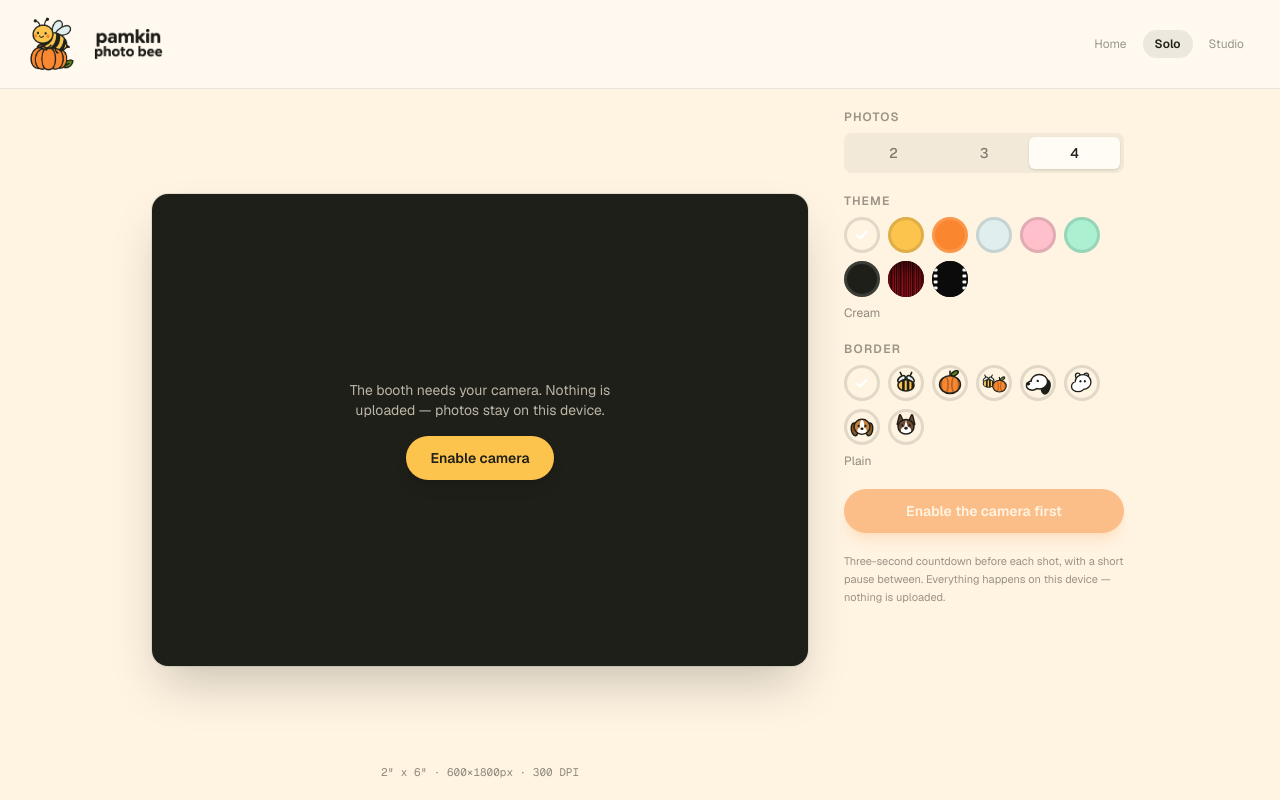
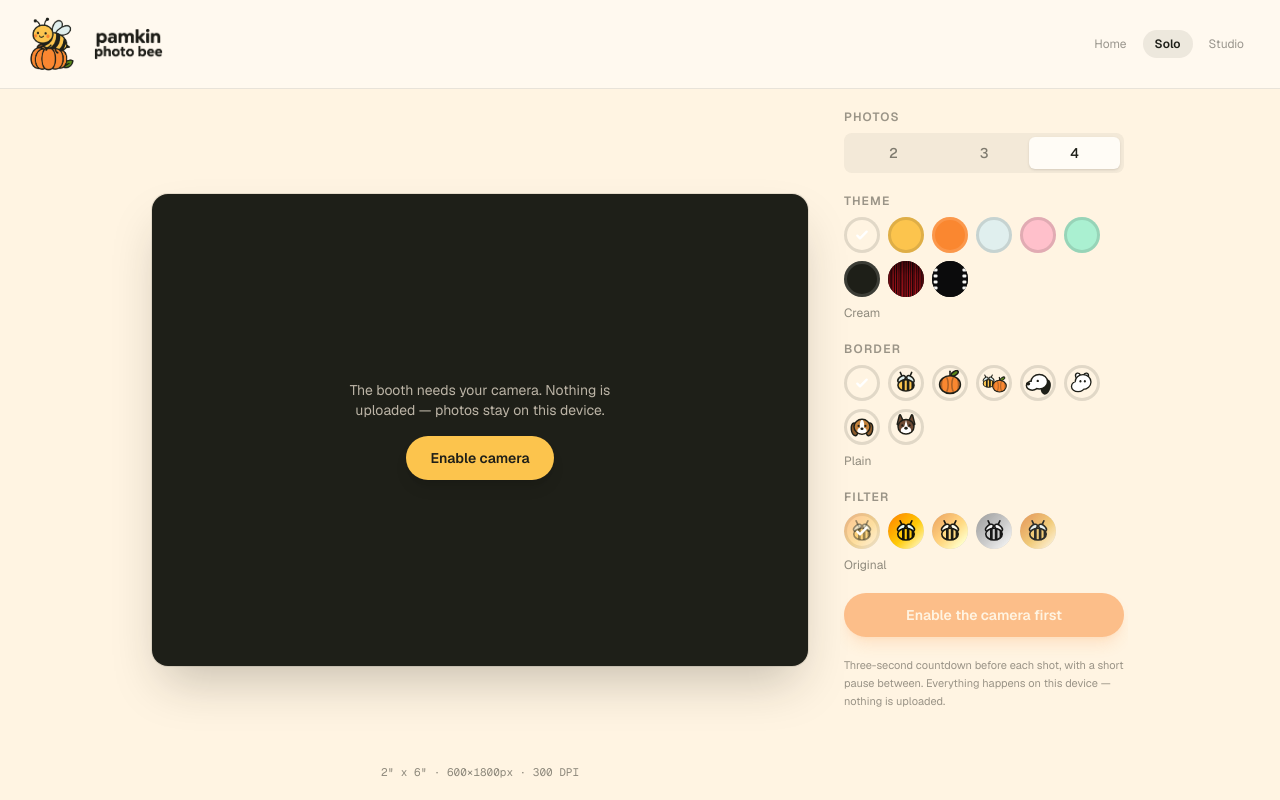
Before and after one commit to johngabbb/photobooth-v2, a Next.js app: page /solo in a window 1280 px wide. Built offline with nearby package versions, Linux system fonts and the light colour scheme.

Commit message:
Gives access to 2nd user

```diff
--- a/src/components/Booth.tsx
+++ b/src/components/Booth.tsx
@@ -8,6 +8,7 @@ import {
   PrimaryButton,
   SecondaryButton,
   BorderPicker,
+  FilterPicker,
   Segmented,
   ThemePicker,
   todayLabel,
@@ -15,7 +16,16 @@ import {
 import { useCamera } from "@/lib/camera";
 import { captureFrame, emptyShots } from "@/lib/capture";
 import { cardFilename, downloadCard } from "@/lib/download";
-import { BORDERS, PHOTO_COUNTS, THEMES, findBorder, findTheme, layoutFor } from "@/lib/layouts";
+import {
+  BORDERS,
+  FILTERS,
+  PHOTO_COUNTS,
+  THEMES,
+  findBorder,
+  findFilter,
+  findTheme,
+  layoutFor,
+} from "@/lib/layouts";
 import { slotRects } from "@/lib/render";
 import { useBrandMark } from "@/lib/useBrandMark";
 import type { RenderInput, Shot } from "@/lib/types";
@@ -46,6 +56,7 @@ export function Booth() {
   const [count, setCount] = useState(4);
   const [themeId, setThemeId] = useState(THEMES[0].id);
   const [borderId, setBorderId] = useState(BORDERS[0].id);
+  const [filterId, setFilterId] = useState(FILTERS[0].id);
   const [caption, setCaption] = useState(todayLabel);
   // Default on: the preview is mirrored, so mirroring the output means the card
   // matches what you were looking at while posing.
@@ -165,8 +176,9 @@ export function Booth() {
       mirror,
       logo: mark,
       border: findBorder(borderId).motif,
+      filter: findFilter(filterId).css,
     }),
-    [layout, theme, caption, shots, mirror, mark, borderId],
+    [layout, theme, caption, shots, mirror, mark, borderId, filterId],
   );
 
   const preview: RenderInput = useMemo(
@@ -244,6 +256,10 @@ export function Booth() {
               <BorderPicker value={borderId} onChange={setBorderId} theme={theme} />
             </Field>
 
+            <Field label="Filter">
+              <FilterPicker value={filterId} onChange={setFilterId} />
+            </Field>
+
             <PrimaryButton onClick={startSession} disabled={!ready}>
               {ready ? `Take ${count} photos` : "Enable the camera first"}
             </PrimaryButton>
@@ -286,6 +302,10 @@ export function Booth() {
 
             <Field label="Border">
               <BorderPicker value={borderId} onChange={setBorderId} theme={theme} />
+            </Field>
+
+            <Field label="Filter">
+              <FilterPicker value={filterId} onChange={setFilterId} />
             </Field>
 
             <Field label="Caption">
--- a/src/components/CardStudio.tsx
+++ b/src/components/CardStudio.tsx
@@ -6,12 +6,22 @@ import {
   Field,
   PrimaryButton,
   BorderPicker,
+  FilterPicker,
   Segmented,
   ThemePicker,
   todayLabel,
 } from "@/components/Controls";
 import { cardFilename, downloadCard } from "@/lib/download";
-import { BORDERS, PHOTO_COUNTS, THEMES, findBorder, findTheme, layoutFor } from "@/lib/layouts";
+import {
+  BORDERS,
+  FILTERS,
+  PHOTO_COUNTS,
+  THEMES,
+  findBorder,
+  findFilter,
+  findTheme,
+  layoutFor,
+} from "@/lib/layouts";
 import { placeholderShots } from "@/lib/placeholders";
 import { useBrandMark } from "@/lib/useBrandMark";
 import type { CardMode, RenderInput, Shot } from "@/lib/types";
@@ -35,6 +45,7 @@ export function CardStudio() {
   const [count, setCount] = useState<number>(4);
   const [themeId, setThemeId] = useState(THEMES[0].id);
   const [borderId, setBorderId] = useState(BORDERS[0].id);
+  const [filterId, setFilterId] = useState(FILTERS[0].id);
   const [mirror, setMirror] = useState(false);
   const [caption, setCaption] = useState(todayLabel);
   const [busy, setBusy] = useState(false);
@@ -55,8 +66,9 @@ export function CardStudio() {
       mirror,
       logo: mark,
       border: findBorder(borderId).motif,
+      filter: findFilter(filterId).css,
     }),
-    [layout, theme, caption, shots, mirror, mark, borderId],
+    [layout, theme, caption, shots, mirror, mark, borderId, filterId],
   );
 
   const preview: RenderInput = useMemo(
@@ -118,6 +130,10 @@ export function CardStudio() {
           <BorderPicker value={borderId} onChange={setBorderId} theme={theme} />
         </Field>
 
+        <Field label="Filter">
+          <FilterPicker value={filterId} onChange={setFilterId} />
+        </Field>
+
         <Field label="Caption">
           <input
             value={caption}
--- a/src/components/Controls.tsx
+++ b/src/components/Controls.tsx
@@ -1,8 +1,9 @@
 "use client";
 
 import { useEffect, useRef } from "react";
-import { BORDERS, THEMES, findBorder, findTheme } from "@/lib/layouts";
-import { drawBackdrop, drawMotif } from "@/lib/render";
+import { BRAND } from "@/lib/brand";
+import { BORDERS, FILTERS, THEMES, findBorder, findFilter, findTheme } from "@/lib/layouts";
+import { drawBackdrop, drawFilterSample, drawMotif } from "@/lib/render";
 import type { BorderMotif, CardBackdrop, CardTheme } from "@/lib/types";
 
 /**
@@ -145,6 +146,98 @@ function BackdropSwatch({
     // twenty-fifth — scaled up here so the sprockets stay visible at 36px.
     drawBackdrop(ctx, backdrop, size, size, size * 0.2);
   }, [backdrop, size]);
+
+  return (
+    <canvas
+      ref={ref}
+      aria-hidden
+      className="col-start-1 row-start-1 rounded-full"
+      style={{ width: size, height: size }}
+    />
+  );
+}
+
+/**
+ * Photo looks. The swatch is a filtered sample rather than a colour, so the row
+ * shows what each option does instead of asking you to guess from its name.
+ */
+export function FilterPicker({
+  value,
+  onChange,
+}: {
+  value: string;
+  onChange: (id: string) => void;
+}) {
+  const selected = findFilter(value);
+
+  return (
+    <div className="flex flex-col gap-2">
+      <div className="flex flex-wrap gap-2">
+        {FILTERS.map((f) => {
+          const active = f.id === value;
+          return (
+            <button
+              key={f.id}
+              type="button"
+              onClick={() => onChange(f.id)}
+              aria-label={f.name}
+              aria-pressed={active}
+              title={f.name}
+              className="grid h-9 w-9 place-items-center overflow-hidden rounded-full outline-offset-2 transition duration-200 ease-out hover:scale-110 focus-visible:outline-2 focus-visible:outline-ink/40 motion-reduce:transition-none motion-reduce:hover:scale-100"
+              style={{ boxShadow: `inset 0 0 0 3px ${BRAND.ink}22` }}
+            >
+              <FilterSwatch css={f.css} size={36} dim={active} />
+              {active && (
+                <svg
+                  viewBox="0 0 24 24"
+                  aria-hidden
+                  className="theme-tick col-start-1 row-start-1 h-4 w-4 self-center justify-self-center"
+                  fill="none"
+                  stroke="#ffffff"
+                  strokeWidth={3.5}
+                  strokeLinecap="round"
+                  strokeLinejoin="round"
+                >
+                  <path d="M5 13l4 4L19 7" />
+                </svg>
+              )}
+            </button>
+          );
+        })}
+      </div>
+
+      <span className="text-xs text-ink/50">{selected.name}</span>
+    </div>
+  );
+}
+
+function FilterSwatch({
+  css,
+  size,
+  dim,
+}: {
+  css: string | null;
+  size: number;
+  dim: boolean;
+}) {
+  const ref = useRef<HTMLCanvasElement>(null);
+
+  useEffect(() => {
+    const canvas = ref.current;
+    if (!canvas) return;
+
+    const dpr = window.devicePixelRatio || 1;
+    canvas.width = Math.round(size * dpr);
+    canvas.height = Math.round(size * dpr);
+
+    const ctx = canvas.getContext("2d");
+    if (!ctx) return;
+
+    ctx.setTransform(dpr, 0, 0, dpr, 0, 0);
+    ctx.clearRect(0, 0, size, size);
+    ctx.globalAlpha = dim ? 0.45 : 1;
+    drawFilterSample(ctx, css, size);
+  }, [css, size, dim]);
 
   return (
     <canvas
--- a/src/components/Room.tsx
+++ b/src/components/Room.tsx
@@ -9,6 +9,7 @@ import {
   PrimaryButton,
   SecondaryButton,
   BorderPicker,
+  FilterPicker,
   Segmented,
   ThemePicker,
   todayLabel,
@@ -17,7 +18,7 @@ import { useCamera } from "@/lib/camera";
 import { XL_QUERY, useMediaQuery } from "@/lib/useMediaQuery";
 import { captureFrame, emptyShots } from "@/lib/capture";
 import { cardFilename, downloadCard } from "@/lib/download";
-import { PHOTO_COUNTS, findBorder, findTheme, layoutFor } from "@/lib/layouts";
+import { PHOTO_COUNTS, findBorder, findFilter, findTheme, layoutFor } from "@/lib/layouts";
 import { slotRects } from "@/lib/render";
 import { useBrandMark } from "@/lib/useBrandMark";
 import { useSession } from "@/lib/session/useSession";
@@ -95,6 +96,10 @@ export function Room({ code }: { code: string }) {
   const border = useMemo(
     () => findBorder(settings.borderId).motif,
     [settings.borderId],
+  );
+  const filter = useMemo(
+    () => findFilter(settings.filterId).css,
+    [settings.filterId],
   );
 
   // The stage shows the whole slot now — both halves side by side — so the preview
@@ -241,8 +246,9 @@ export function Room({ code }: { code: string }) {
       mirror,
       logo: mark,
       border,
+      filter,
     }),
-    [layout, theme, caption, shots, mirror, mark, border],
+    [layout, theme, caption, shots, mirror, mark, border, filter],
   );
 
   const preview: RenderInput = useMemo(
@@ -319,6 +325,18 @@ export function Room({ code }: { code: string }) {
               ? `Photo ${Math.min(filled + 1, count)} of ${count}`
               : `You are ${ROLE_LABEL[role]} · live preview of one ${layout.physical} slot`}
         </p>
+
+        {/* Anchored under the cameras rather than in the controls pane, which
+            scrolls — the one control you reach for should never be scrolled off.
+            `shrink-0` keeps it at full height and lets the stage above absorb the
+            space instead. */}
+        {isHost && !started && (
+          <div className="shrink-0">
+            <PrimaryButton onClick={startSession} disabled={!canStart}>
+              {canStart ? `Take ${count} photos together` : "Waiting…"}
+            </PrimaryButton>
+          </div>
+        )}
       </div>
 
       <aside className="pane-scroll flex min-h-0 flex-col gap-5 overflow-y-auto px-1 xl:order-1">
@@ -368,7 +386,9 @@ export function Room({ code }: { code: string }) {
 
         {!started && (
           <>
-            <Field label={isHost ? "Photos" : "Photos (set by host)"}>
+            {/* Both people can change these — every edit is broadcast as a patch
+                and merged on both devices. Only the countdown stays host-only. */}
+            <Field label="Photos">
               <Segmented
                 options={PHOTO_COUNTS.map((n) => ({
                   value: String(n),
@@ -376,27 +396,29 @@ export function Room({ code }: { code: string }) {
                 }))}
                 value={String(count)}
                 onChange={(v) => session.updateSettings({ count: Number(v) })}
-                disabled={!isHost}
               />
             </Field>
 
-            <Field label={isHost ? "Theme" : "Theme (set by host)"}>
-              <div className={isHost ? "" : "pointer-events-none opacity-60"}>
+            <Field label="Theme">
               <ThemePicker
                 value={settings.themeId}
                 onChange={(id) => session.updateSettings({ themeId: id })}
               />
-              </div>
             </Field>
 
-            <Field label={isHost ? "Border" : "Border (set by host)"}>
-              <div className={isHost ? "" : "pointer-events-none opacity-60"}>
+            <Field label="Border">
               <BorderPicker
                 value={settings.borderId}
                 onChange={(id) => session.updateSettings({ borderId: id })}
                 theme={theme}
               />
-              </div>
+            </Field>
+
+            <Field label="Filter">
+              <FilterPicker
+                value={settings.filterId}
+                onChange={(id) => session.updateSettings({ filterId: id })}
+              />
             </Field>
           </>
         )}
@@ -457,9 +479,6 @@ export function Room({ code }: { code: string }) {
             bothReady={bothReady}
             peerSynced={Boolean(peer?.clockSynced)}
             isHost={isHost}
-            canStart={canStart}
-            count={count}
-            onStart={startSession}
             rttMs={session.clock.rttMs}
             synced={session.clock.synced}
           />
@@ -499,6 +518,7 @@ export function Room({ code }: { code: string }) {
   );
 }
 
+/** Status only — the start button lives under the cameras, not in this pane. */
 function StatusPanel({
   started,
   waitingForPeer,
@@ -506,9 +526,6 @@ function StatusPanel({
   bothReady,
   peerSynced,
   isHost,
-  canStart,
-  count,
-  onStart,
   rttMs,
   synced,
 }: {
@@ -518,9 +535,6 @@ function StatusPanel({
   bothReady: boolean;
   peerSynced: boolean;
   isHost: boolean;
-  canStart: boolean;
-  count: number;
-  onStart: () => void;
   rttMs: number;
   synced: boolean;
 }) {
@@ -568,12 +582,6 @@ function StatusPanel({
           </p>
         )}
       </div>
-
-      {isHost && (
-        <PrimaryButton onClick={onStart} disabled={!canStart}>
-          {canStart ? `Take ${count} photos together` : "Waiting…"}
-        </PrimaryButton>
-      )}
     </>
   );
 }
--- a/src/lib/layouts.ts
+++ b/src/lib/layouts.ts
@@ -1,5 +1,5 @@
 import { BRAND, SPECIAL, STOCK, mixHex } from "./brand";
-import type { CardBorder, CardTheme, Layout } from "./types";
+import type { CardBorder, CardFilter, CardTheme, Layout } from "./types";
 
 /**
  * Card formats, in design pixels at 300 DPI.
@@ -168,6 +168,29 @@ export const BORDERS: CardBorder[] = [
   { id: "hunter", name: "Hunter", motif: "hunter" },
 ];
 
+/**
+ * Looks applied to the photographs.
+ *
+ * Values are canvas/CSS filter strings, so the same entry drives the exported card
+ * and could drive a live preview unchanged. Kept mild on purpose: these sit next to
+ * a face, and aggressive contrast on skin looks worse the larger the print gets.
+ */
+export const FILTERS: CardFilter[] = [
+  { id: "original", name: "Original", css: null },
+  { id: "vivid", name: "Vivid", css: "saturate(1.45) contrast(1.12)" },
+  { id: "classic", name: "Classic", css: "sepia(0.42) saturate(0.9) contrast(1.06)" },
+  { id: "grayscale", name: "Grayscale", css: "grayscale(1) contrast(1.08)" },
+  {
+    id: "faded",
+    name: "Faded",
+    css: "saturate(0.72) contrast(0.88) brightness(1.08)",
+  },
+];
+
+export function findFilter(id: string): CardFilter {
+  return FILTERS.find((f) => f.id === id) ?? FILTERS[0];
+}
+
 export function findBorder(id: string): CardBorder {
   return BORDERS.find((b) => b.id === id) ?? BORDERS[0];
 }
--- a/src/lib/render.ts
+++ b/src/lib/render.ts
@@ -132,12 +132,20 @@ function drawEmptyHalf(
   ink: string,
   role: Role,
   logo?: CanvasImageSource | null,
+  filter?: string | null,
 ) {
   const short = Math.min(dest.w, dest.h);
 
   ctx.save();
   roundedPath(ctx, dest, radius);
   ctx.clip();
+
+  // The placeholder is filtered like a real photo would be, so the filter picker can
+  // be judged before a single shot is taken. It applies to the gradient and arcs as
+  // well as the mark — `ctx.filter` affects every drawing operation, not just images
+  // — and the `restore()` below clears it before the dashed edge, which is a UI cue
+  // rather than picture content and should not go grey with everything else.
+  if (filter) ctx.filter = filter;
 
   const tint = PLACEHOLDER_TINTS[role];
   const grad = ctx.createLinearGradient(
@@ -469,6 +477,36 @@ export function drawBackdrop(
       }
     }
   }
+
+  ctx.restore();
+}
+
+/**
+ * A sample swatch showing what a filter does: the mark on the house palette.
+ *
+ * The bee rather than the full mark, and a warm pumpkin-to-cream ramp behind it —
+ * no leaf green anywhere, so the row stays on-brand. It still carries the range a
+ * filter needs to show itself: saturated body, near-black stripes, white wings. A
+ * flat colour would reveal grayscale and nothing else.
+ */
+export function drawFilterSample(
+  ctx: CanvasRenderingContext2D,
+  css: string | null,
+  size: number,
+) {
+  ctx.save();
+  // Set once, on the outer state: the motif's own save/restore inherits it, so the
+  // bee is filtered along with its background rather than sitting untouched on top.
+  if (css) ctx.filter = css;
+
+  const g = ctx.createLinearGradient(0, 0, size, size);
+  g.addColorStop(0, BRAND.pumpkin);
+  g.addColorStop(0.55, BRAND.honey);
+  g.addColorStop(1, BRAND.cream);
+  ctx.fillStyle = g;
+  ctx.fillRect(0, 0, size, size);
+
+  drawBeeMotif(ctx, size / 2, size * 0.52, size * 0.74);
 
   ctx.restore();
 }
@@ -944,7 +982,7 @@ function drawCardBorder(
  * applies the scale itself and draws everything in design pixels.
  */
 export function renderCard(ctx: CanvasRenderingContext2D, input: RenderInput) {
-  const { layout, theme, shots, mirror, scale, border } = input;
+  const { layout, theme, shots, mirror, scale, border, filter } = input;
 
   ctx.save();
   ctx.setTransform(1, 0, 0, 1, 0, 0);
@@ -976,9 +1014,22 @@ export function renderCard(ctx: CanvasRenderingContext2D, input: RenderInput) {
     halves.forEach((half, h) => {
       const src = shot[roles[h]];
       if (src) {
+        // Scoped to the photograph alone: set immediately before the draw and
+        // cleared straight after, so the stock, ornaments, and footer stay untouched.
+        // `drawCover` save/restores internally, which preserves this value.
+        if (filter) ctx.filter = filter;
         drawCover(ctx, src, half, { radius: layout.radius, mirror });
+        if (filter) ctx.filter = "none";
       } else {
-        drawEmptyHalf(ctx, half, layout.radius, theme.ink, roles[h], input.logo);
+        drawEmptyHalf(
+          ctx,
+          half,
+          layout.radius,
+          theme.ink,
+          roles[h],
+          input.logo,
+          filter,
+        );
       }
     });
 
```
Also changed, not shown: src/lib/session/types.ts (+9 -2 lines), src/lib/session/useSession.ts (+20 -15 lines), src/lib/types.ts (+18 -0 lines), 1 other file (tests, documents, lock files or other folders). Lines whose indentation alone changed are shown as unchanged.
